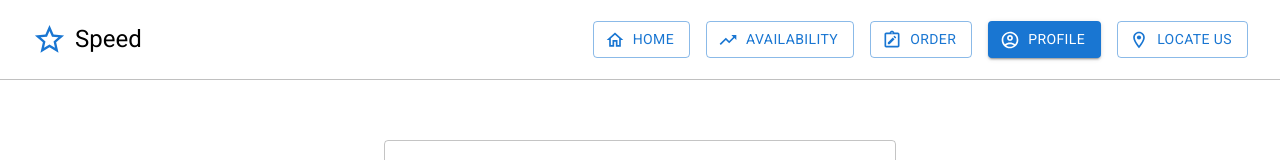
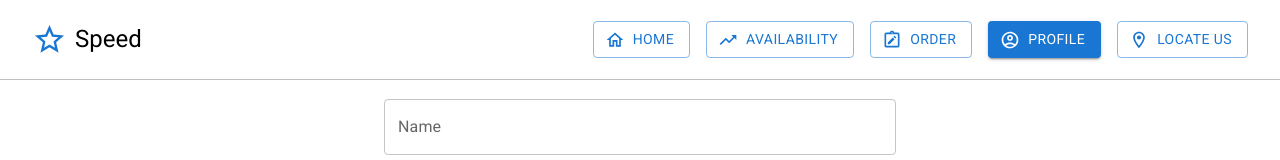
Before and after one commit to explorer02/speed, a Next.js app: page /profile in a window 1280 px wide. Shown: the top 160 px of the page. Built offline with nearby package versions, Linux system fonts and the light colour scheme; no server answers; the database is empty; sample sign-in values are in the browser's storage; what react-geocode would draw is missing.

Commit message:
header layout fixed height

```diff
--- a/containers/Layout.tsx
+++ b/containers/Layout.tsx
@@ -1,20 +1,42 @@
 // lib
 import * as React from 'react';
+import { useMeasure } from 'react-use';
 
 // components
 import { Box } from '@mui/material';
 import { Header } from 'components/app';
 
 // constants
-import { expandXY, centerAll } from 'styles/styleObjects';
+import { centerAll, expandXY } from 'styles/styleObjects';
 
-export const Layout = ({ children }: { children?: any }): React.ReactElement => (
-  <Box display="flex" flexDirection="column" {...expandXY} id="layout" gap="20px">
-    <Box top={0} height={80} flexShrink={0}>
-      <Header />
+const HEADER_HEIGHT = 80;
+const GAP = 2;
+
+export const Layout = ({ children }: { children?: any }): React.ReactElement => {
+  const [ref, { height }] = useMeasure();
+
+  return (
+    <Box
+      {...expandXY}
+      id="layout"
+      ref={ref}
+      overflow="hidden"
+      display="flex"
+      flexDirection="column"
+      gap={GAP}
+    >
+      <Box height={HEADER_HEIGHT}>
+        <Header />
+      </Box>
+      <Box
+        id="layout-item"
+        maxHeight={height - HEADER_HEIGHT - GAP * 8}
+        flexGrow={1}
+        overflow="auto"
+        {...centerAll}
+      >
+        {children}
+      </Box>
     </Box>
-    <Box sx={{ flexGrow: 1 }} id="layout-item" {...centerAll}>
-      {children}
-    </Box>
-  </Box>
-);
+  );
+};
--- a/package.json
+++ b/package.json
@@ -31,7 +31,8 @@
     "prettier": "^2.5.0",
     "react": "17.0.2",
     "react-dom": "17.0.2",
-    "react-geocode": "^0.2.3"
+    "react-geocode": "^0.2.3",
+    "react-use": "^17.3.2"
   },
   "devDependencies": {
     "@types/lodash": "^4.14.175",
--- a/pages/profile.tsx
+++ b/pages/profile.tsx
@@ -12,7 +12,7 @@ import { centerVertically } from 'styles/styleObjects';
 import { NextPage } from 'next';
 
 const Profile: NextPage = () => (
-  <Box minHeight="50%" width="40%" {...centerVertically}>
+  <Box width="40%" {...centerVertically}>
     <ProfileForm />
   </Box>
 );
--- a/styles/globals.css
+++ b/styles/globals.css
@@ -1,7 +1,7 @@
 html,
 body {
-  font-family: -apple-system, BlinkMacSystemFont, Segoe UI, Roboto, Oxygen,
-    Ubuntu, Cantarell, Fira Sans, Droid Sans, Helvetica Neue, sans-serif;
+  font-family: -apple-system, BlinkMacSystemFont, Segoe UI, Roboto, Oxygen, Ubuntu, Cantarell,
+    Fira Sans, Droid Sans, Helvetica Neue, sans-serif;
 }
 
 *,
@@ -25,8 +25,8 @@ dd {
 }
 
 /* Remove list styles on ul, ol elements with a list role, which suggests default styling will be removed */
-ul[role="list"],
-ol[role="list"] {
+ul[role='list'],
+ol[role='list'] {
   list-style: none;
 }
 
@@ -88,12 +88,3 @@ select {
   width: 100%;
   overflow: auto;
 }
-
-:root {
-  --bg-01: "white";
-  --bg-02: "rgb(243, 246, 249)";
-  --color-01: "#007FFF";
-  --text-01: "#20262D";
-  --text-02: "##7F8E9D";
-  --hover-01: "#F0F7FF";
-}
```
Also changed, not shown: zsteps.txt, 1 other file (tests, documents, lock files or other folders).
